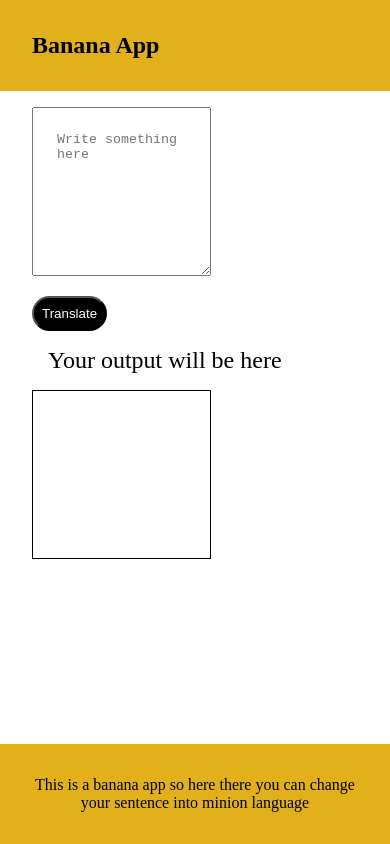
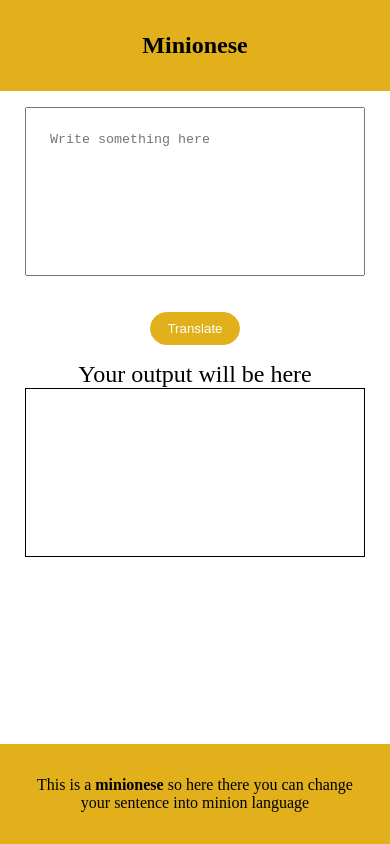
Before and after one commit to pranish07/minionese, a plain HTML site: page index.html in a window 390 px wide. Drawn offline with Linux system fonts and the light colour scheme.

Commit message:
style:changes on Ui and responsive

```diff
--- a/index.html
+++ b/index.html
@@ -9,16 +9,16 @@
   </head>
   <body>
     <header class="container heading">
-      <h2>Banana App</h2>
+      <h2>Minionese</h2>
     </header>
-    <article class="container-center container">
+    <article class="container">
       <textarea id="txt-input" placeholder="Write something here"></textarea><br>
       <button id="btn-translate" class="btn-block">Translate</button>
       <p>Your output will be here</p>
       <div id="txt-output"></div>
     </article>
     <footer class="footer">
-        <div>This is a banana app so here there you can change your sentence into minion language</div>
+        <div>This is a <strong> minionese </strong> so here there you can change your sentence into minion language</div>
     </footer>
     <script src="script.js"></script>
   </body>
--- a/styles.css
+++ b/styles.css
@@ -1,49 +1,80 @@
-*{
+:root {
+  --primary-color: rgb(226, 176, 26);
+}
+
+* {
   margin: 0;
   padding: 0;
   /* display:block; */
   box-sizing: border-box;
 }
-.container{
-   padding:0 1rem;
-}
-.container-center{
-    max-width:1000px;
-    margin:auto;
-}
-.heading,.footer{
-    padding:2rem;
-    background-color: rgb(226, 176, 26);
-}
-.footer{
-    position:absolute;
-    width:100%;
-    bottom:0;
+.container {
+  padding: 0 1rem;
   text-align: center;
 }
-#txt-input{
-    width:50%;
-    margin:1rem 1rem 0 1rem;
-    padding:1.5rem;
-    height:20vh;
 
+.heading,
+.footer {
+  padding: 2rem;
+  background-color: var(--primary-color);
 }
-#btn-translate{
-    margin:1rem;
-    padding:.5rem;
+.article {
+  display: flex;
+  flex-direction: column;
+  justify-content: center;
+  align-items: center;
+}
+.footer {
+  width: 100%;
+  position: absolute;
+  bottom: 0;
+  text-align: center;
+}
+
+#txt-input {
+  width: 50%;
+  margin: 1rem 0;
+  padding: 1.5rem;
+  height: 20vh;
+  resize: none;
+}
+#txt-input:focus {
+  outline: none;
+  border: 2px solid var(--primary-color);
+}
+#btn-translate {
+  margin: 1rem;
+  padding: 0.5rem 1rem;
   border-radius: 2rem;
   color: white;
-    background: #000;
+  background: var(--primary-color);
+  border: 1px solid var(--primary-color);
+}
+#btn-translate:hover {
+  color: var(--primary-color);
+  border: 1px solid var(--primary-color);
+  background: white;
 }
 
-#txt-output{
-    width:50%;
-    height:20vh;
-    padding:1.5rem;
-    margin:1rem;
+#txt-output {
+  width: 50%;
+  height: 20vh;
+  padding: 1.5rem;
+  margin: auto;
   border: 1px solid black;
 }
-p{
+p {
   font-size: 1.5rem;
-    margin:0 2rem ;
+  margin: 0 2rem;
 }
+
+@media only screen and (max-width: 660px){
+    #txt-input,#txt-output{
+        width:80%;
+    }
+}
+@media only screen and (max-width: 450px){
+    #txt-input,#txt-output{
+        width:95%;
+    }
+}
```
Lines whose indentation alone changed are shown as unchanged.
